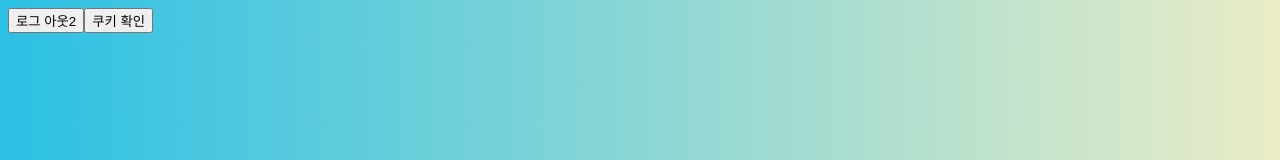
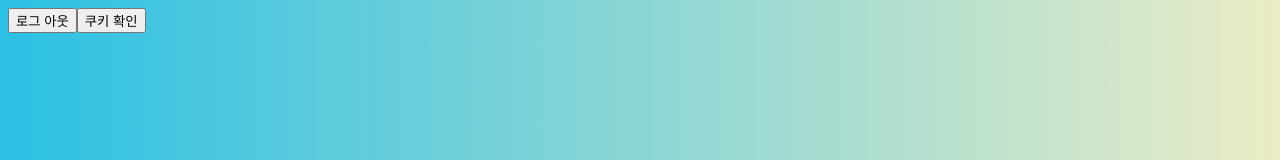
Before and after one commit to 4kCapstoneProject/frontend, a React (Create React App) app: page / in a window 1280 px wide. Shown: the top 160 px of the page. Built offline with nearby package versions, Linux system fonts and the light colour scheme.

Commit message:
로그인 동작 구현
* UI 개선
* 팝업 메세지로 알림
* 메인 페이지로 이동
* 로그인시 accesstoken,refreshtoken 저장
* 로그 아웃시 토큰 삭제

```diff
--- a/src/routes/Home.js
+++ b/src/routes/Home.js
@@ -24,7 +24,7 @@ function Home() {
     <>
       {isLogin ? (
         <div>
-          <button onClick={onClick}>로그 아웃2</button>
+          <button onClick={onClick}>로그 아웃</button>
           <button onClick={cookieTest}>쿠키 확인</button>
         </div>
       ) : (
```
